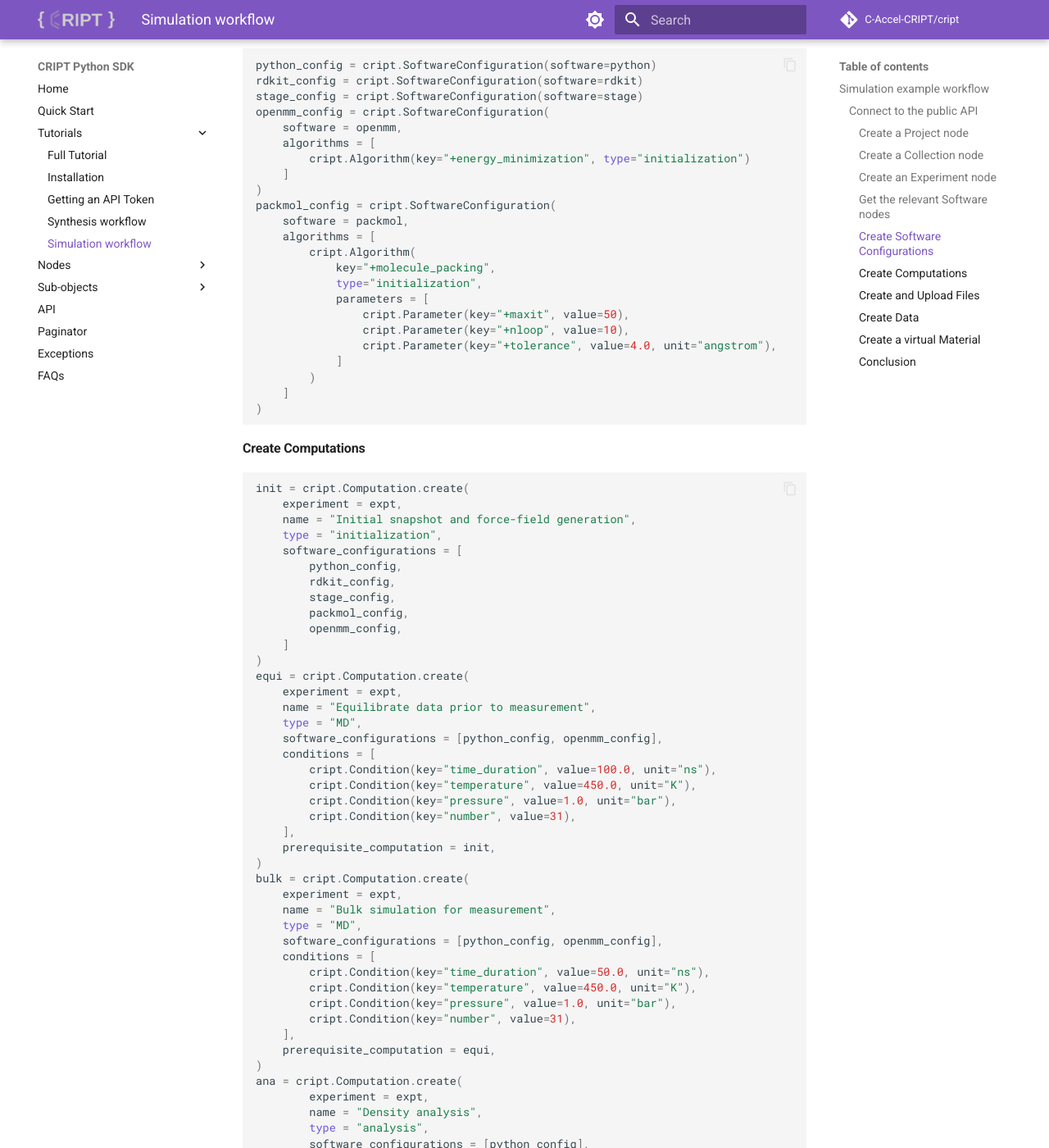
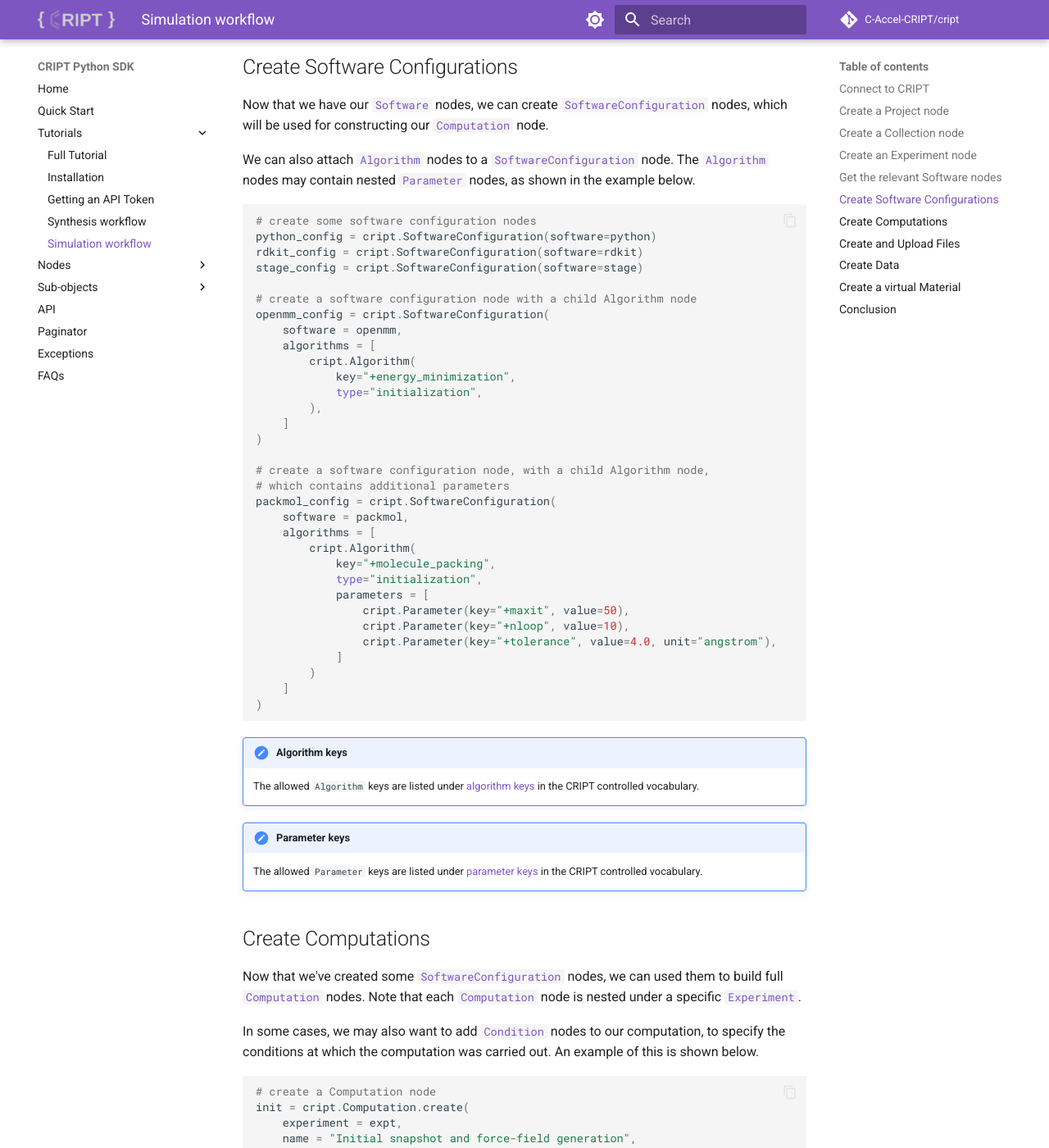
Before and after one commit to C-Accel-CRIPT/sdk-archive, an MkDocs documentation site: the page built from docs/tutorials/simulation.md, in a window 1280 px wide and 1400 px high, scrolled down 1582 px. Shown: the whole window at 82% size. Built offline with MkDocs 1.6.1 and Material for MkDocs 9.7.7, drawn with Linux system fonts in a browser that asks for light colours; comment, search, counter and statistics services are not loaded; some of the changed text lies outside the part shown.

Commit message:
Update simulation.md

````diff
--- a/docs/tutorials/simulation.md
+++ b/docs/tutorials/simulation.md
@@ -1,8 +1,8 @@
-# Simulation example workflow
+This tutorial guides you through an example simulation workflow using the CRIPT Python SDK.
 
-> Refer to [Quickstart](../quickstart.md) for installation instructions.
+This tutorial assumes that you've already installed the `cript` python package and tried the [Quickstart](../quickstart.md) or [Full tutorial](full_tutorial.md) and have some understanding of the CRIPT data model.
 
-## Connect to the public API
+# Connect to CRIPT
 
 ```py
 import cript
@@ -12,50 +12,46 @@
 cript.API(host, token)
 ```
 
-!!! note
-Your API token can be found in the UI under [Account Settings](https://criptapp.org/settings/).
-
-### Create a Project node
+# Create a Project node
 
 ```py
-proj = cript.Project(name="<your_project_name>")
-proj.save()
+proj = cript.Project.create(name="My simulation project")
 ```
 
-!!! note
-Project names are globally unique.
-
-### Create a Collection node
+# Create a Collection node
 
 ```py
-coll = cript.Collection(project=proj, name="Simulation Tutorial")
-coll.save()
+coll = cript.Collection.create(
+    project=proj,
+    name="Simulation Tutorial",
+)
 ```
 
-### Create an Experiment node
+# Create an Experiment node
 
 ```py
-expt = cript.Experiment(
+expt = cript.Experiment.create(
     collection=coll,
     name="Bulk simulation of polystyrene"
 )
-expt.save()
 ```
 
-### Get the relevant Software nodes
+# Get the relevant Software nodes
+
+This step assumes that some standard <a href="../../nodes/software" target="_blank">`Software`</a> nodes already exist in the CRIPT database. Instead of creating new ones, we use the `get()` method to reference the existing ones.
 
 ```py
 python = cript.Software.get(
     name = "python",
-    version = "3.9"
+    version = "3.9",
 )
 rdkit = cript.Software.get(
     name = "rdkit",
-    version = "2020.9"
+    version = "2020.9",
 )
 stage = cript.Software.get(
     name = "stage",
-    source = "https://doi.org/10.1021/jp505332p"
+    source = "https://doi.org/10.1021/jp505332p",
 )
 packmol = cript.Software.get(
     name = "Packmol",
@@ -64,22 +60,35 @@
 )
 openmm = cript.Software.get(
     name = "openmm",
-    version = "7.5"
+    version = "7.5",
 )
 ```
 
-### Create Software Configurations
+# Create Software Configurations
+
+Now that we have our <a href="../../nodes/software" target="_blank">`Software`</a> nodes, we can create <a href="../../subobjects/software_configuration" target="_blank">`SoftwareConfiguration`</a> nodes, which will be used for constructing our <a href="../../nodes/computation" target="_blank">`Computation`</a> node.
+
+We can also attach <a href="../../subobjects/algorithm" target="_blank">`Algorithm`</a> nodes to a <a href="../../subobjects/software_configuration" target="_blank">`SoftwareConfiguration`</a> node. The <a href="../../subobjects/algorithm" target="_blank">`Algorithm`</a> nodes may contain nested <a href="../../subobjects/parameter" target="_blank">`Parameter`</a> nodes, as shown in the example below.
 
 ```py
+# create some software configuration nodes
 python_config = cript.SoftwareConfiguration(software=python)
 rdkit_config = cript.SoftwareConfiguration(software=rdkit)
 stage_config = cript.SoftwareConfiguration(software=stage)
+
+# create a software configuration node with a child Algorithm node
 openmm_config = cript.SoftwareConfiguration(
     software = openmm,
     algorithms = [
-        cript.Algorithm(key="+energy_minimization", type="initialization")
+        cript.Algorithm(
+            key="+energy_minimization",
+            type="initialization",
+        ),
     ]
 )
+
+# create a software configuration node, with a child Algorithm node,
+# which contains additional parameters
 packmol_config = cript.SoftwareConfiguration(
     software = packmol,
     algorithms = [
@@ -96,9 +105,21 @@
 )
 ```
 
-### Create Computations
+!!! note "Algorithm keys"
+    The allowed `Algorithm` keys are listed under <a href="https://criptapp.org/keys/algorithm-key/" target="_blank">algorithm keys</a> in the CRIPT controlled vocabulary.
+
+!!! note "Parameter keys"
+    The allowed `Parameter` keys are listed under <a href="https://criptapp.org/keys/parameter-key/" target="_blank">parameter keys</a> in the CRIPT controlled vocabulary.
+
+
+# Create Computations
+
+Now that we've created some <a href="../../subobjects/software_configuration" target="_blank">`SoftwareConfiguration`</a> nodes, we can used them to build full <a href="../../nodes/computation" target="_blank">`Computation`</a> nodes. Note that each <a href="../../nodes/computation" target="_blank">`Computation`</a> node is nested under a specific <a href="../../nodes/experiment" target="_blank">`Experiment`</a>.
+
+In some cases, we may also want to add <a href="../../subobjects/condition" target="_blank">`Condition`</a> nodes to our computation, to specify the conditions at which the computation was carried out. An example of this is shown below.
 
 ```py
+# create a Computation node
 init = cript.Computation.create(
     experiment = expt,
     name = "Initial snapshot and force-field generation",
@@ -111,6 +132,8 @@
         openmm_config,
     ]
 )
+
+# create a computation node with Condition nodes
 equi = cript.Computation.create(
     experiment = expt,
     name = "Equilibrate data prior to measurement",
@@ -124,6 +147,7 @@
     ],
     prerequisite_computation = init,
 )
+
 bulk = cript.Computation.create(
     experiment = expt,
     name = "Bulk simulation for measurement",
@@ -137,6 +161,7 @@
     ],
     prerequisite_computation = equi,
 )
+
 ana = cript.Computation.create(
         experiment = expt,
         name = "Density analysis",
@@ -146,12 +171,16 @@
 )
 ```
 
-!!! note
-Notice the use of `create()` here, which instantiates and saves the object in one go.
+!!! note "Computation types"
+    The allowed `Computation` types are listed under <a href="https://criptapp.org/keys/computation-type/" target="_blank">computation types</a> in the CRIPT controlled vocabulary.
 
-### Create and Upload Files
+!!! note "Condition keys"
+    The allowed `Condition` keys are listed under <a href="https://criptapp.org/keys/condition-key/" target="_blank">condition keys</a> in the CRIPT controlled vocabulary.
 
-First, we'll instantiate our File nodes.
+
+# Create and Upload Files
+
+New we'd like to upload files associated with our simulation. First, we'll instantiate our File nodes under a specific project.
 
 ```py
 packing_file = cript.File(project=proj, source="path/to/local/file")
@@ -162,10 +191,11 @@
 
 !!! note
 The `source` field should point to any file on your local filesystem.
+
 !!! info
 Depending on the file size, there could be a delay while the checksum is generated.
 
-Next, we'll upload the local files by saving the File nodes. Follow all prompts that appear.
+Next, we'll upload the local files by saving the File nodes. Follow all prompts that appear in the terminal.
 
 ```py
 packing_file.save()
@@ -174,9 +204,9 @@
 final_file.save()
 ```
 
-### Create Data
+# Create Data
 
-First, we'll create a few Data nodes.
+Next, we'll create a <a href="../../nodes/data" target="_blank">`Data`</a> node which helps organize our <a href="../../nodes/file" target="_blank">`File`</a> nodes and links back to our <a href="../../nodes/computation" target="_blank">`Computation`</a> objects.
 
 ```py
 packing_data = cript.Data.create(
@@ -187,6 +217,7 @@
     computations = [init],
     notes = "PDB file without topology describing an initial system.",
 )
+
 forcefield_data = cript.Data.create(
     experiment = expt,
     name = "OpenMM forcefield",
@@ -195,6 +226,7 @@
     computations = [init],
     notes = "Full forcefield definition and topology.",
 )
+
 equi_snap = cript.Data.create(
     experiment = expt,
     name = "Equilibrated simulation snapshot",
@@ -202,6 +234,7 @@
     files = [snap_file],
     computations = [equi],
 )
+
 final_data = cript.Data.create(
     experiment = expt,
     name = "Logged volume during simulation",
@@ -211,7 +244,11 @@
 )
 ```
 
-Next, we'll add these to the appropriate Computation nodes.
+!!! note "Data types"
+    The allowed `Data` types are listed under the <a href="https://criptapp.org/keys/data-type/" target="_blank">data types</a> in the CRIPT controlled vocabulary.
+
+
+Next, we'll link these <a href="../../nodes/data" target="_blank">`Data`</a> nodes to the appropriate <a href="../../nodes/computation" target="_blank">`Computation`</a> nodes.
 
 ```py
 init.update(output_data=[packing_data, forcefield_data])
@@ -224,35 +261,46 @@
 ```
 
 !!! note
-Notice the use of `update()` here, which updates and saves the object in one go.
+    Notice the use of `update()` here, which updates and saves the object in one go.
 
-### Create a virtual Material
+# Create a virtual Material
 
-First, we'll instantiate our Material node:
+Finally, we'll create a virtual material and link it to the <a href="../../nodes/computation" target="_blank">`Computation`</a> nodes that we've built.
 
 ```py
-polystyrene = cript.Material(project=proj, name="Polystyrene")
+polystyrene = cript.Material(
+    project=proj,
+    name="virtual polystyrene",
+)
 ```
 
-Next, we'll add some Identifiers nodes:
+Next, let's add some [`Identifier`](../subobjects/identifier.md) nodes to the material to make it easier to identify and search.
 
 ```py
 names = cript.Identifier(
     key="names",
-    value=["poly(styrene)", "poly(vinylbenzene)"]
+    value=["poly(styrene)", "poly(vinylbenzene)"],
 )
+
 bigsmiles = cript.Identifier(
     key="bigsmiles",
-    value="[H]{[>][<]C(C[>])c1ccccc1[<]}C(C)CC"
+    value="[H]{[>][<]C(C[>])c1ccccc1[<]}C(C)CC",
 )
-chem_repeat = cript.Identifier(key="chem_repeat", value="C8H8")
+
+chem_repeat = cript.Identifier(
+    key="chem_repeat",
+    value="C8H8",
+)
 
 polystyrene.add_identifier(names)
 polystyrene.add_identifier(chem_repeat)
 polystyrene.add_identifier(bigsmiles)
 ```
 
-... and Property nodes:
+!!! note "Identifier keys"
+    The allowed `Identifier` keys are listed in the <a href="https://criptapp.org/keys/material-identifier-key/" target="_blank">material identifier keys</a> in the CRIPT controlled vocabulary.
+
+Let's also add some [`Property`](../subobjects/property.md) nodes to the `Material`, which represent its physical or virtual (in the case of a simulated material) properties.
 
 ```py
 phase = cript.Property(key="phase", value="solid")
@@ -262,21 +310,29 @@
 polystyrene.add_property(color)
 ```
 
-Last, we'll create a ComputationalForcefield node and add it to the Material:
+!!! note "Material property keys"
+    The allowed material `Property` keys are listed in the <a href="https://criptapp.org/keys/material-property-key/" target="_blank">material property keys</a> in the CRIPT controlled vocabulary.
+
+
+Finally, we'll create a [`ComputationalForcefield`](../subobjects/computational_forcefield.md) node and link it to the Material.
 
 ```py
 forcefield = cript.ComputationalForcefield(
-    key = "opls_aa",
-    building_block = "atom",
-    source = "Custom determination via STAGE",
-    data = forcefield_data
+    key="opls_aa",
+    building_block="atom",
+    source="Custom determination via STAGE",
+    data=forcefield_data,
 )
 
 polystyrene.computational_forcefield = forcefield
 polystyrene.save()
 ```
 
-### Conclusion
+!!! note "Computational forcefield keys"
+    The allowed `ComputationalForcefield` keys are listed under the <a href="https://criptapp.org/keys/computational-forcefield-key/" target="_blank">computational forcefield keys</a> in the CRIPT controlled vocabulary.
+
+
+# Conclusion
 
 You made it! We hope this tutorial has been helpful.
 
````
